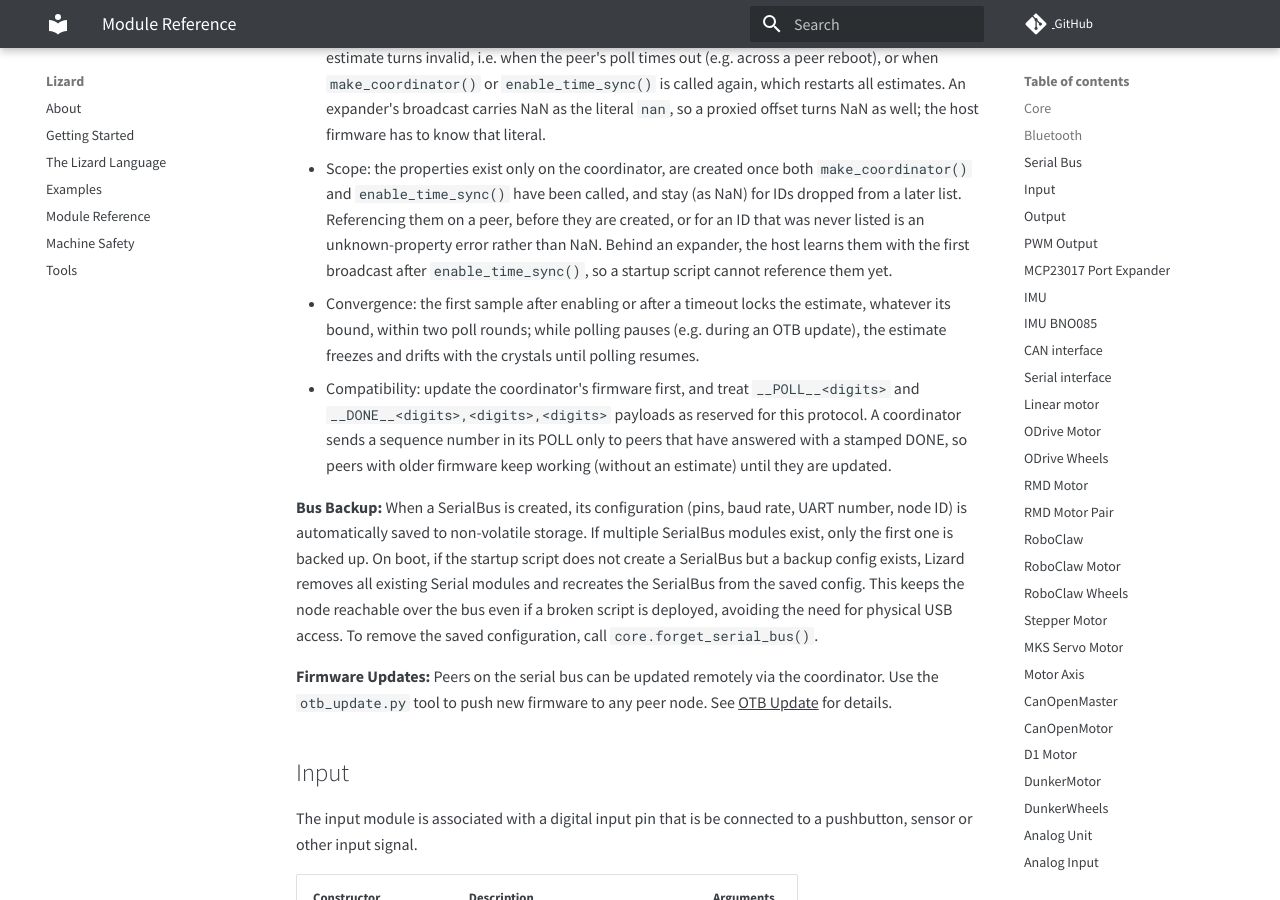
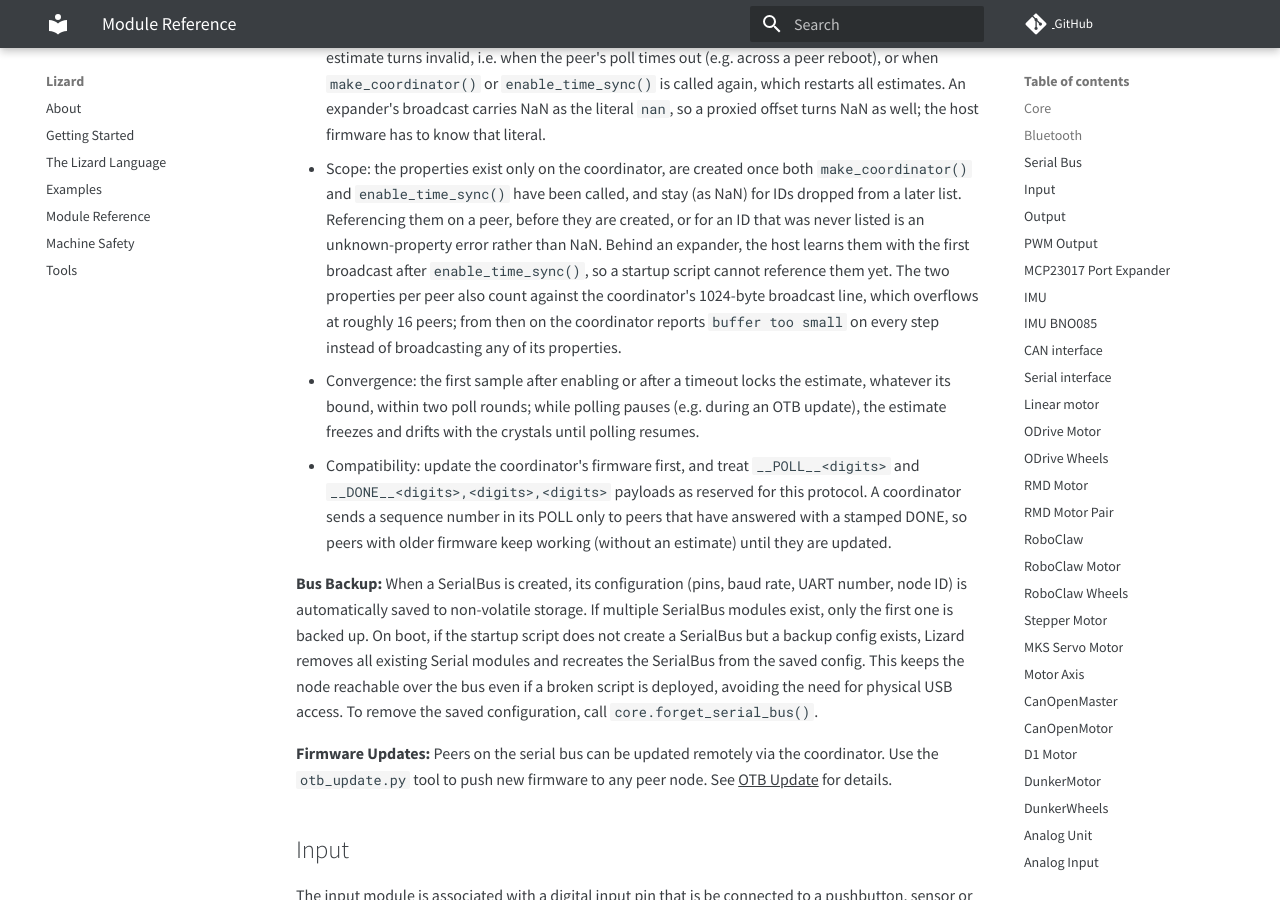
Before and after one commit to zauberzeug/lizard, an MkDocs documentation site: the page built from docs/module_reference.md, in a window 1280 px wide and 900 px high, scrolled down 4327 px. Built offline with MkDocs 1.6.1 and Material for MkDocs 9.7.7, drawn with Linux system fonts in a browser that asks for light colours; comment, search, counter and statistics services are not loaded.

Commit message:
Document the broadcast limit of a proxied coordinator with many peers
Two offset properties per peer share the coordinator's 1024-byte broadcast line, which overflows at roughly 16 peers and then suppresses the whole broadcast. Jens raised this in his review of #277.

Co-Authored-By: Claude Fable 5.1 <noreply@anthropic.com>

```diff
--- a/docs/module_reference.md
+++ b/docs/module_reference.md
@@ -121,6 +121,8 @@ This is intended for timestamping sensor data (e.g. wheel odometry) received fro
 - Scope: the properties exist only on the coordinator, are created once both `make_coordinator()` and `enable_time_sync()` have been called, and stay (as NaN) for IDs dropped from a later list.
   Referencing them on a peer, before they are created, or for an ID that was never listed is an unknown-property error rather than NaN.
   Behind an expander, the host learns them with the first broadcast after `enable_time_sync()`, so a startup script cannot reference them yet.
+  The two properties per peer also count against the coordinator's 1024-byte broadcast line, which overflows at roughly 16 peers;
+  from then on the coordinator reports `buffer too small` on every step instead of broadcasting any of its properties.
 - Convergence: the first sample after enabling or after a timeout locks the estimate, whatever its bound, within two poll rounds; while polling pauses (e.g. during an OTB update), the estimate freezes and drifts with the crystals until polling resumes.
 - Compatibility: update the coordinator's firmware first, and treat `__POLL__<digits>` and `__DONE__<digits>,<digits>,<digits>` payloads as reserved for this protocol.
   A coordinator sends a sequence number in its POLL only to peers that have answered with a stamped DONE, so peers with older firmware keep working (without an estimate) until they are updated.
```
